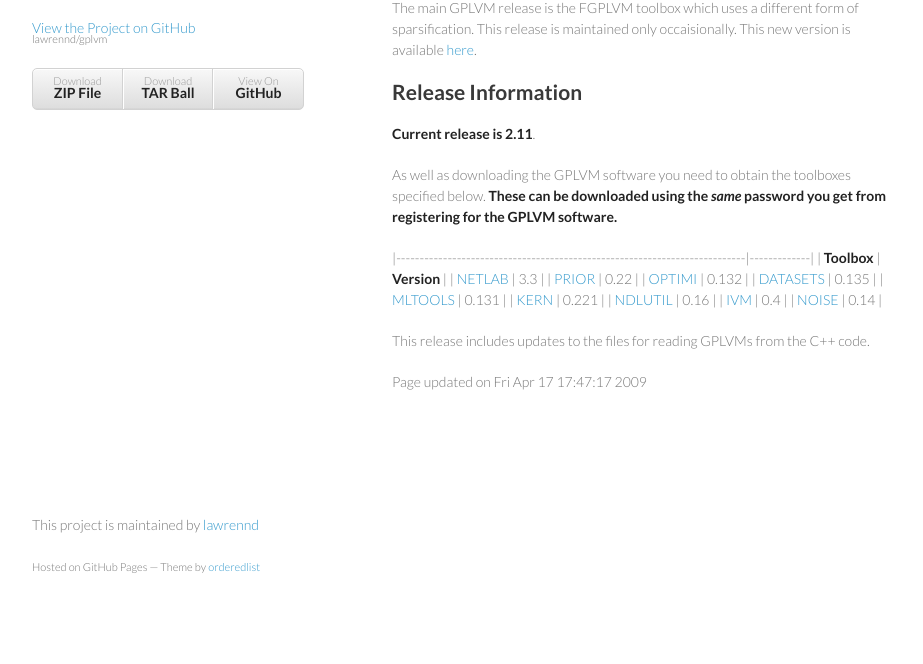
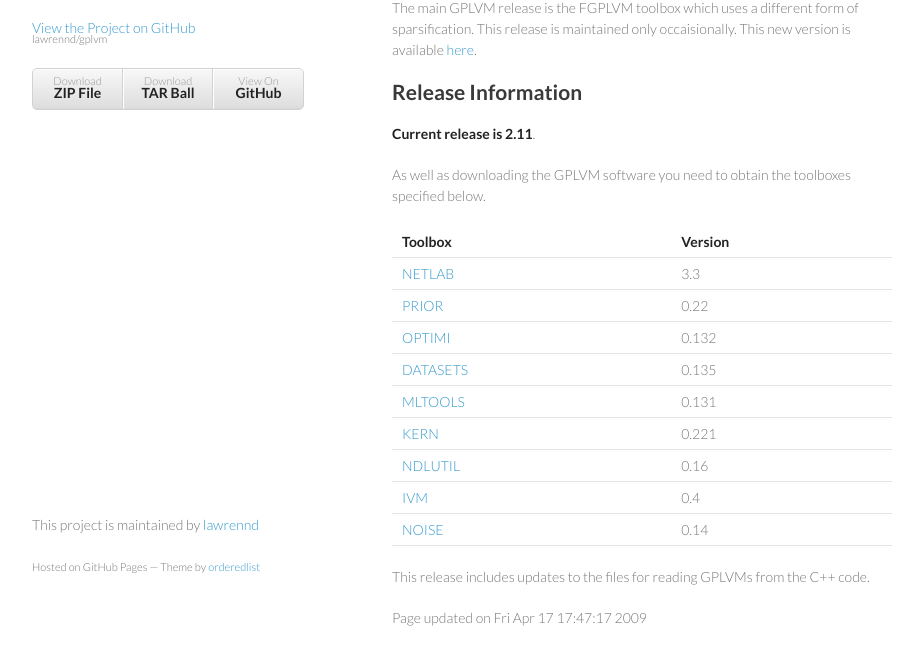
Before and after one commit to lawrennd/gplvm, a plain HTML site: page index.html in a window 1280 px wide. Shown: the part 154-818 px from the top of the page, without its empty margins (178-1101 px from the left). Drawn offline with Linux system fonts and the light colour scheme.

Commit message:
Create gh-pages branch via GitHub

```diff
--- a/index.html
+++ b/index.html
@@ -31,26 +31,61 @@
         <h1>
 <a id="gp-lvm-software" class="anchor" href="#gp-lvm-software" aria-hidden="true"><span class="octicon octicon-link"></span></a>GP-LVM Software</h1>
 
-<p>This is a deprecated release of GPLVM matlab software. Alternative GP-LVM implementations from this site: The GP-LVM C++ software is available from <a href="http://inverseprobability.com/gplvmcpp/">here</a>. The main GPLVM release is the FGPLVM toolbox which uses a different form of sparsification. This release is maintained only occaisionally. This new version is available <a href="http://inverseprobability.com/fgplvm/">here</a>.</p>
+<p>This is a deprecated release of GPLVM matlab software. Alternative GP-LVM implementations from this site: The GP-LVM C++ software is available from <a href="/gplvmcpp/">here</a>. The main GPLVM release is the FGPLVM toolbox which uses a different form of sparsification. This release is maintained only occaisionally. This new version is available <a href="/fgplvm/">here</a>.</p>
 
 <h2>
 <a id="release-information" class="anchor" href="#release-information" aria-hidden="true"><span class="octicon octicon-link"></span></a>Release Information</h2>
 
 <p><strong>Current release is 2.11</strong>.</p>
 
-<p>As well as downloading the GPLVM software you need to obtain the toolboxes specified below. <strong>These can be downloaded using the <em>same</em> password you get from registering for the GPLVM software.</strong></p>
+<p>As well as downloading the GPLVM software you need to obtain the toolboxes specified below.</p>
 
-<p>|---------------------------------------------------------------------------|-------------|
-| <strong>Toolbox</strong>                                                               | <strong>Version</strong> |
-| <a href="http://inverseprobability.com/netlab/downloadFiles/vrs3p3">NETLAB</a>       | 3.3         |
-| <a href="http://inverseprobability.com/prior/downloadFiles/vrs0p22">PRIOR</a>        | 0.22        |
-| <a href="http://inverseprobability.com/optimi/downloadFiles/vrs0p132">OPTIMI</a>     | 0.132       |
-| <a href="http://inverseprobability.com/datasets/downloadFiles/vrs0p135">DATASETS</a> | 0.135       |
-| <a href="http://inverseprobability.com/mltools/downloadFiles/vrs0p131">MLTOOLS</a>   | 0.131       |
-| <a href="http://inverseprobability.com/kern/downloadFiles/vrs0p221">KERN</a>         | 0.221       |
-| <a href="http://inverseprobability.com/ndlutil/downloadFiles/vrs0p16">NDLUTIL</a>    | 0.16        |
-| <a href="http://inverseprobability.com/ivm/downloadFiles/vrs0p4">IVM</a>             | 0.4         |
-| <a href="http://inverseprobability.com/noise/downloadFiles/vrs0p14">NOISE</a>        | 0.14        |</p>
+<table>
+<thead>
+<tr>
+<th><strong>Toolbox</strong></th>
+<th><strong>Version</strong></th>
+</tr>
+</thead>
+<tbody>
+<tr>
+<td><a href="/netlab/downloadFiles/vrs3p3">NETLAB</a></td>
+<td>3.3</td>
+</tr>
+<tr>
+<td><a href="/prior/downloadFiles/vrs0p22">PRIOR</a></td>
+<td>0.22</td>
+</tr>
+<tr>
+<td><a href="/optimi/downloadFiles/vrs0p132">OPTIMI</a></td>
+<td>0.132</td>
+</tr>
+<tr>
+<td><a href="/datasets/downloadFiles/vrs0p135">DATASETS</a></td>
+<td>0.135</td>
+</tr>
+<tr>
+<td><a href="/mltools/downloadFiles/vrs0p131">MLTOOLS</a></td>
+<td>0.131</td>
+</tr>
+<tr>
+<td><a href="/kern/downloadFiles/vrs0p221">KERN</a></td>
+<td>0.221</td>
+</tr>
+<tr>
+<td><a href="/ndlutil/downloadFiles/vrs0p16">NDLUTIL</a></td>
+<td>0.16</td>
+</tr>
+<tr>
+<td><a href="/ivm/downloadFiles/vrs0p4">IVM</a></td>
+<td>0.4</td>
+</tr>
+<tr>
+<td><a href="/noise/downloadFiles/vrs0p14">NOISE</a></td>
+<td>0.14</td>
+</tr>
+</tbody>
+</table>
 
 <p>This release includes updates to the files for reading GPLVMs from the C++ code.</p>
 
```
Also changed, not shown: params.json (+1 -1 lines).
